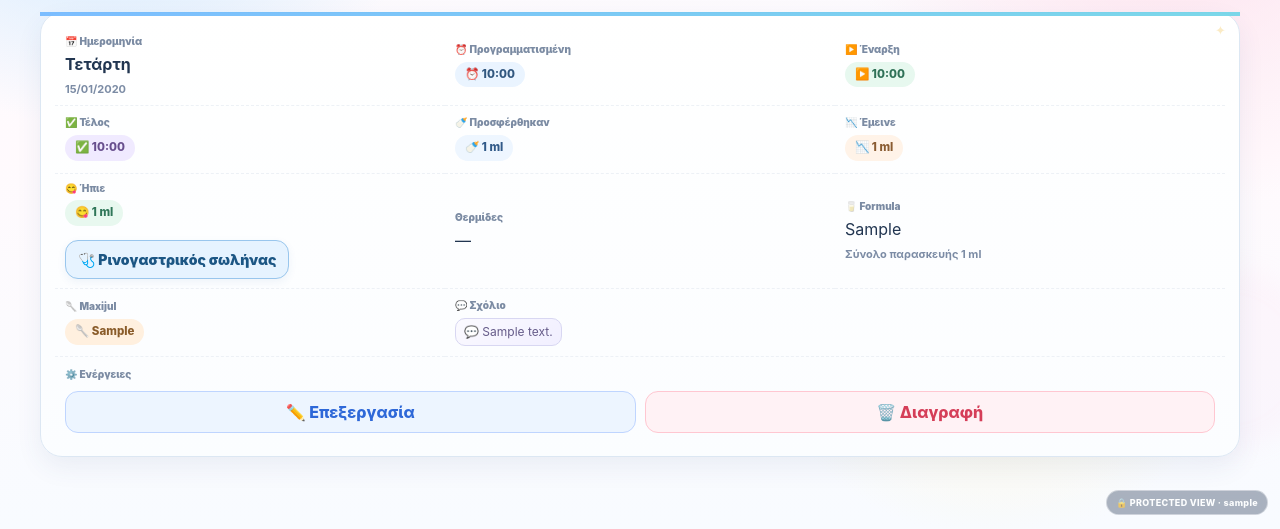
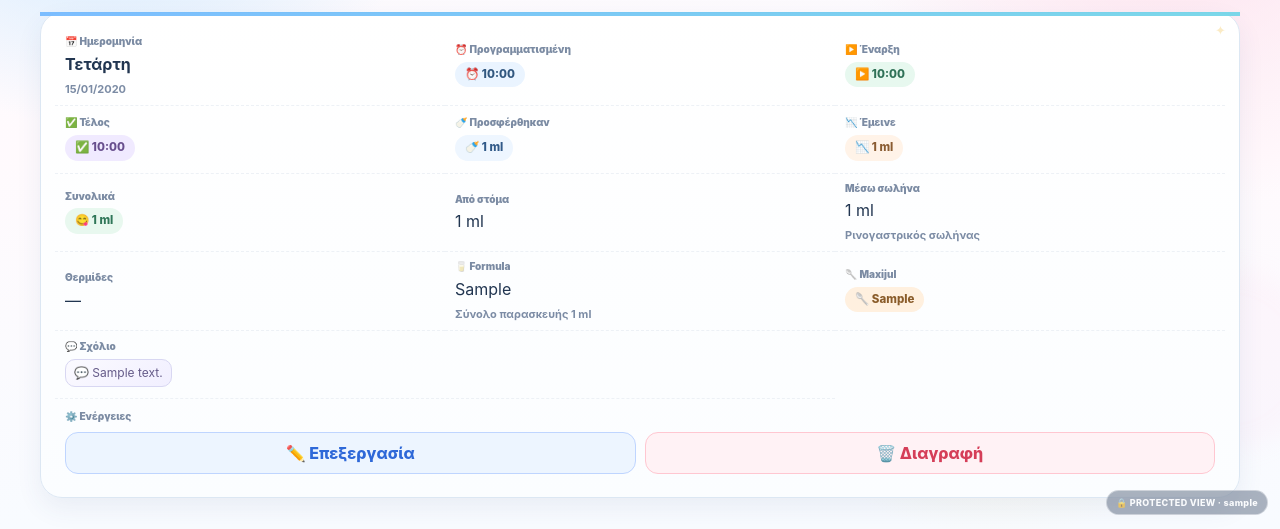
Before and after one commit to MichalisMichael26/giorgos-health, a Django app: page /meals/ in a window 1280 px wide. Shown: the part 271-800 px from the top of the page. Run offline with Django 5.2, Linux system fonts and the light colour scheme; a user stored in the database is signed in; tables that the repository leaves empty hold one stand-in row (values such as "Sample post"); parts of the project's set-up code (start-up, migrations or seed data) failed here and were passed over.

Commit message:
Show recorded oral, NG, and gastrostomy volumes per meal

```diff
--- a/templates/meals/list.html
+++ b/templates/meals/list.html
@@ -19,7 +19,7 @@
             <thead>
                 <tr>
                     <th>Ημερομηνία</th><th>Προγραμματισμένη</th><th>Έναρξη</th><th>Τέλος</th>
-                    <th>Προσφέρθηκαν</th><th>Έμεινε</th><th>Ήπιε</th><th>🔥 kcal (εκτ.)</th><th>Formula</th><th>Maxijul (1 κουταλιά = 5 g)</th><th>Σχόλιο</th><th></th>
+                    <th>Προσφέρθηκαν</th><th>Έμεινε</th><th>Συνολικά ml</th><th>Από στόμα</th><th>Μέσω σωλήνα</th><th>🔥 kcal (εκτ.)</th><th>Formula</th><th>Maxijul (1 κουταλιά = 5 g)</th><th>Σχόλιο</th><th></th>
                 </tr>
             </thead>
             <tbody>
@@ -34,7 +34,9 @@
                     <td data-label="Τέλος">{% if meal.finished_time %}<span class="module-chip module-chip--lilac">✅ {{ meal.finished_time|time:"H:i" }}</span>{% else %}—{% endif %}</td>
                     <td data-label="Προσφέρθηκαν">{% if meal.offered_ml != None %}<span class="meal-amount meal-amount--offered">🍼 {{ meal.offered_ml }} ml</span>{% else %}—{% endif %}</td>
                     <td data-label="Έμεινε">{% if meal.remaining_ml != None %}<span class="meal-amount meal-amount--remaining">📉 {{ meal.remaining_ml }} ml</span>{% else %}—{% endif %}</td>
-                    <td data-label="Ήπιε">{% if meal.consumed_ml != None %}<span class="meal-amount meal-amount--consumed">😋 {{ meal.consumed_ml }} ml</span>{% else %}—{% endif %}{% if meal.nasogastric_tube_used %}<span class="meal-ngt-badge" aria-label="Χρησιμοποιήθηκε ρινογαστρικός σωλήνας">🩺 Ρινογαστρικός σωλήνας</span>{% endif %}</td>
+                    <td data-label="Συνολικά">{% if meal.consumed_ml != None %}<span class="meal-amount meal-amount--consumed">😋 {{ meal.consumed_ml }} ml</span>{% else %}—{% endif %}</td>
+                    <td data-label="Από στόμα">{% if meal.oral_ml != None %}{{ meal.oral_ml }} ml{% else %}<span class="muted">Άγνωστο</span>{% endif %}</td>
+                    <td data-label="Μέσω σωλήνα">{% if meal.tube_ml != None %}{{ meal.tube_ml }} ml{% if meal.tube_route %}<small class="module-subvalue">{{ meal.get_tube_route_display }}</small>{% endif %}{% elif meal.nasogastric_tube_used %}<span class="meal-ngt-badge">Ρινογαστρικός · άγνωστα ml</span>{% else %}<span class="muted">Δεν διαχωρίστηκε</span>{% endif %}</td>
                     <td data-label="Θερμίδες">{% if meal.energy_estimate.kcal != None %}<strong>≈ {{ meal.energy_estimate.kcal|floatformat:"-1" }} kcal</strong><small class="module-subvalue">{{ meal.energy_estimate.carbs_g|floatformat:"-1" }} g υδατ.</small>{% else %}—{% endif %}</td>
                     <td data-label="Formula">{{ meal.formula|default:"—" }}{% if meal.prepared_volume_ml %}<small class="module-subvalue">Σύνολο παρασκευής {{ meal.prepared_volume_ml }} ml</small>{% endif %}</td>
                     <td data-label="Maxijul">{% if meal.supplement %}<span class="module-chip module-chip--peach">🥄 {{ meal.supplement }}</span>{% else %}—{% endif %}</td>
@@ -45,7 +47,7 @@
                     </td>
                 </tr>
             {% empty %}
-                <tr><td colspan="12"><div class="module-empty">🍼 Δεν υπάρχουν γεύματα ακόμη.</div></td></tr>
+                <tr><td colspan="14"><div class="module-empty">🍼 Δεν υπάρχουν γεύματα ακόμη.</div></td></tr>
             {% endfor %}
             </tbody>
         </table>
```
